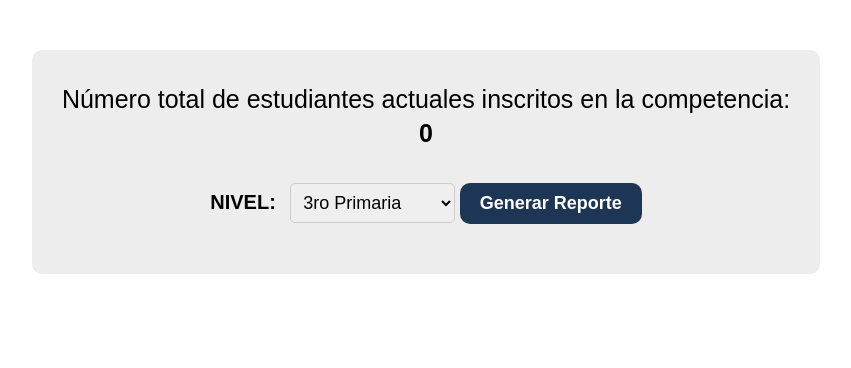
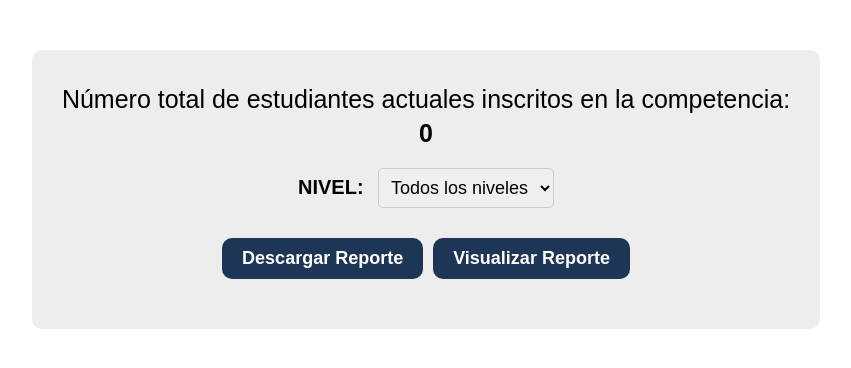
Before and after one commit to Santiago1408/Oh_Sansi_Flask, a Flask app: page /admin-reportes in a window 1280 px wide. Shown: the part 87-455 px from the top of the page, without its empty margins (214-1065 px from the left). Run offline with Flask 3, Linux system fonts and the light colour scheme; the visitor is signed in with stand-in values (Sample User, id 1); data that the repository does not hold is empty; parts of the project's set-up code (start-up, migrations or seed data) failed here and were passed over; some libraries are stand-ins or nearby versions.

Commit message:
Admin reportes y visualizacion

```diff
--- a/app/__init__.py
+++ b/app/__init__.py
@@ -8,7 +8,7 @@ app.config.from_object('config.Config')
 
 app.config['MYSQL_HOST'] = '127.0.0.1'
 app.config['MYSQL_USER'] = 'root'
-app.config['MYSQL_PASSWORD'] = ''
+app.config['MYSQL_PASSWORD'] = '10734578'
 app.config['MYSQL_DB'] = 'olimpiada'
 app.config['MYSQL_CURSORCLASS'] = 'DictCursor'
 
--- a/app/routes.py
+++ b/app/routes.py
@@ -738,40 +738,56 @@ def admincompetencia():
 @admin_required
 def generar_reporte_pdf():
     grado = request.form['grado'].strip()
-    print("Grado recibido:", grado)
+    accion = request.form.get('accion', 'descargar')
+    #print("Grado recibido:", grado)
 
     cursor = mysql.connection.cursor()
 
-    sql = """
-        SELECT nombre, apellido, ci, colegio, departamento, provincia, email, telefono
-        FROM competidor
-        WHERE LOWER(REPLACE(curso, ' ', '')) = LOWER(REPLACE(%s, ' ', ''))
-          AND estado = 'registrado'
-    """
-    cursor.execute(sql, (grado,))
+    if grado.lower() == 'todos':
+        sql = """
+            SELECT nombre, apellido, ci, colegio, departamento, provincia, email, telefono, curso
+            FROM competidor
+            WHERE estado = 'registrado'
+            ORDER BY curso
+        """
+        cursor.execute(sql)
+    else:
+        sql = """
+            SELECT nombre, apellido, ci, colegio, departamento, provincia, email, telefono
+            FROM competidor
+            WHERE LOWER(REPLACE(curso, ' ', '')) = LOWER(REPLACE(%s, ' ', ''))
+            AND estado = 'registrado'
+        """
+        cursor.execute(sql, (grado,))
+
     data = cursor.fetchall()
     cursor.close()
 
-    print(f"Total filas recuperadas: {len(data)}")
+    #print(f"Total filas recuperadas: {len(data)}")
 
     buffer = BytesIO()
     doc = SimpleDocTemplate(buffer, pagesize=letter)
     styles = getSampleStyleSheet()
     elements = []
 
+    titulo = "Reporte de Competidores - Todos los niveles" if grado.lower() == 'todos' else f"Reporte de Competidores - Nivel: {grado}"
     elements.append(Paragraph(f"Reporte de Competidores - Nivel: {grado}", styles['Title']))
     elements.append(Spacer(1, 12))
 
-    table_data = [[
-        'Nombre', 'Apellido', 'CI', 'Colegio',
-        'Departamento', 'Provincia', 'Email', 'Teléfono'
-    ]]
+    if grado.lower() == 'todos':
+        table_data = [[
+            'Nombre', 'Apellido', 'CI', 'Colegio',
+            'Departamento', 'Provincia', 'Email', 'Teléfono', 'Curso'
+        ]]
+    else:
+        table_data = [[
+            'Nombre', 'Apellido', 'CI', 'Colegio',
+            'Departamento', 'Provincia', 'Email', 'Teléfono'
+        ]]
 
     if data:
         for row in data:
-            # Convertir cada celda a string, asegurando que no haya None
-            # y reemplazando None por una cadena vacía
-            table_data.append([
+            fila = [
                 str(row['nombre']) if row['nombre'] is not None else '',
                 str(row['apellido']) if row['apellido'] is not None else '',
                 str(row['ci']) if row['ci'] is not None else '',
@@ -780,8 +796,10 @@ def generar_reporte_pdf():
                 str(row['provincia']) if row['provincia'] is not None else '',
                 str(row['email']) if row['email'] is not None else '',
                 str(row['telefono']) if row['telefono'] is not None else ''
-            ])
-
+            ]
+            if grado.lower() == 'todos':
+                fila.append(str(row['curso']) if row['curso'] is not None else '')
+            table_data.append(fila)
     else:
         table_data.append(['No hay datos disponibles para este nivel'] + [''] * 8)
 
@@ -801,7 +819,10 @@ def generar_reporte_pdf():
     buffer.seek(0)
     response = make_response(buffer.getvalue())
     response.headers['Content-Type'] = 'application/pdf'
-    response.headers['Content-Disposition'] = f'attachment; filename=Reporte_{grado.replace(" ", "_")}.pdf'
+
+    nombre_archivo = 'Reporte_Todos_los_niveles.pdf' if grado.lower() == 'todos' else f'Reporte_{grado.replace(" ", "_")}.pdf'
+    disposition_type = 'inline' if accion == 'visualizar' else 'attachment'
+    response.headers['Content-Disposition'] = f'{disposition_type}; filename={nombre_archivo}'
 
     return response
 
--- a/app/static/css/admin-reportes.css
+++ b/app/static/css/admin-reportes.css
@@ -55,3 +55,10 @@ body{
   .Generar:hover {
     background-color: #080213;
   }
+
+  .botones {
+  display: flex;
+  gap: 10px;
+  justify-content: center;
+  margin-top: 15px;
+}
--- a/app/templates/admin-reportes.html
+++ b/app/templates/admin-reportes.html
@@ -12,6 +12,7 @@
   <form class="selector" method="POST" action="{{ url_for('generar_reporte_pdf') }}">
     <label for="grado">NIVEL:</label>
     <select class="curso" name="grado" id="grado" required>
+      <option value="todos">Todos los niveles</option>
       <option value="3ro Primaria">3ro Primaria</option>
       <option value="4to Primaria">4to Primaria</option>
       <option value="5to Primaria">5to Primaria</option>
@@ -24,7 +25,10 @@
       <option value="6to Secundaria">6to Secundaria</option>
     </select>
 
-    <button class="Generar" type="submit">Generar Reporte</button>
+    <div class="botones">
+      <button class="Generar">Descargar Reporte</button>
+      <button class="Generar" name="accion" value="visualizar" formtarget="_blank">Visualizar Reporte</button>
+    </div>
   </form>
 </div>
 {% endblock content %}
```
